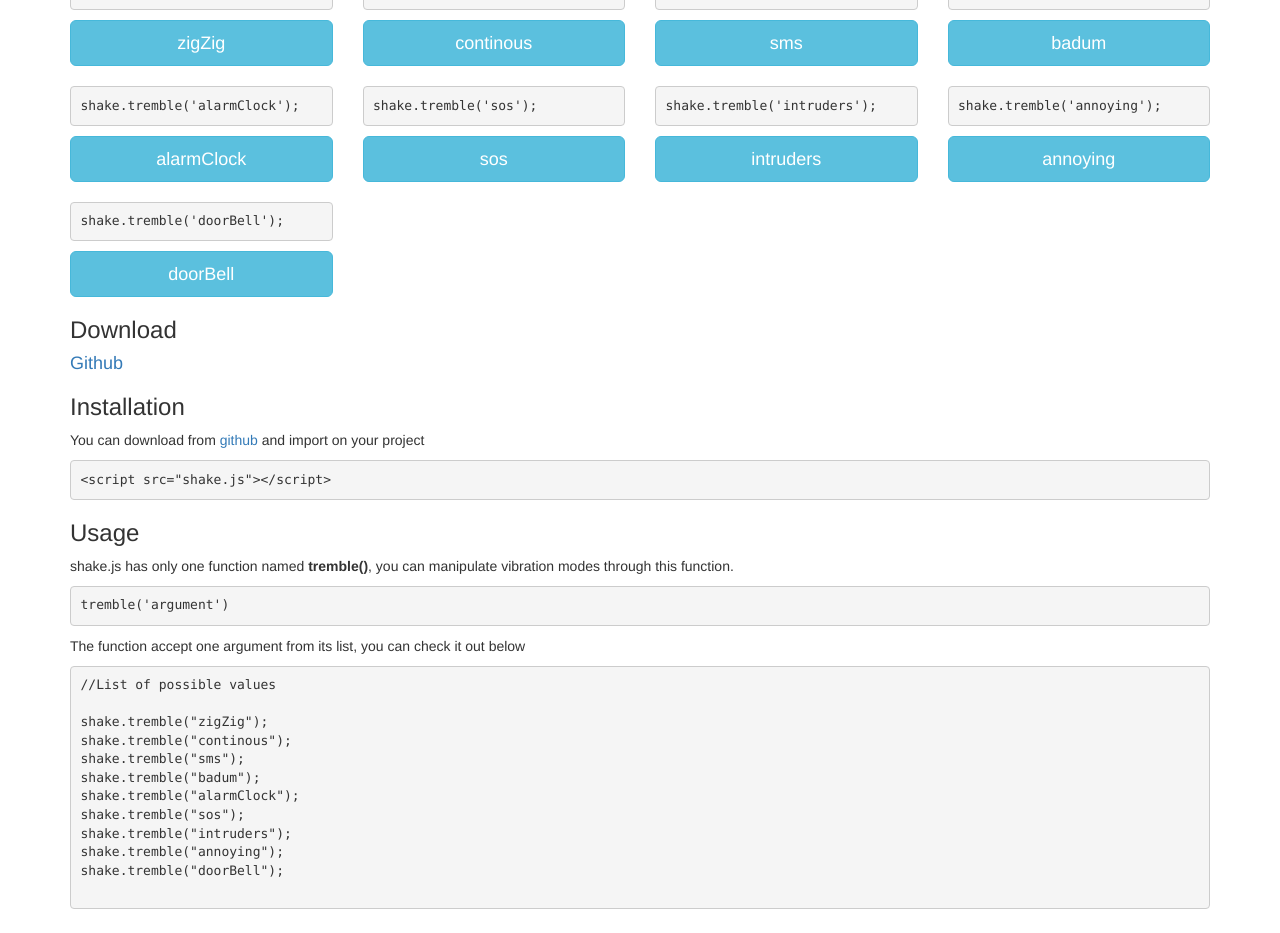
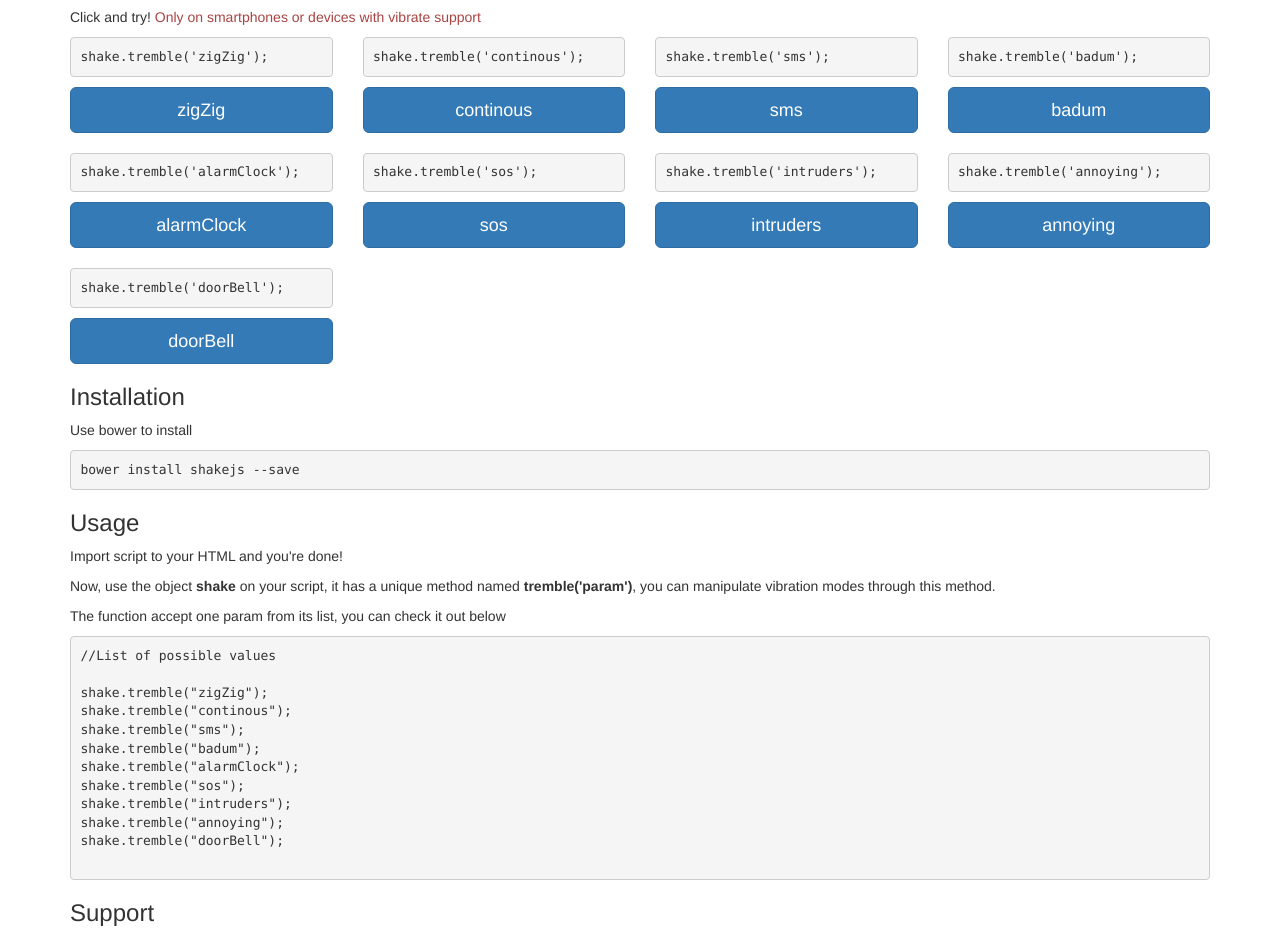
Before and after one commit to marcoshmendes/shake.js, a website: page docs/index.html in a window 1280 px wide. Shown: the part 316-1249 px from the top of the page. Drawn offline with nearby package versions, Linux system fonts and the light colour scheme.

Commit message:
improvement doc html

```diff
--- a/docs/index.html
+++ b/docs/index.html
@@ -32,73 +32,69 @@
       <div class="text-center">
         <h1>~~ Shake.JS ~~</h1>
         <p class="lead">Let's shake baby! shake.js is cool framework that uses Vibrate API from HTML5 to make smartphones shake up in different ways. You can use shake.js in your project to make your app more interactive</p>
+        <h3 style="background-color: #f7b776; width: auto; padding: 10px; color: #ffffff;"><strong>bower install shakejs --save</strong></h3>
       </div>
 
       <section>
       	<h3>Examples</h3>
-      	<p>Click and try! <span class="text-danger">Only on smartphones or computers with vibrate support</span></p>
+      	<p>Click and try! <span class="text-danger">Only on smartphones or devices with vibrate support</span></p>
       	<div class="row">
 	      	<div class="col-lg-3">
 	      		<pre>shake.tremble('zigZig');</pre>
-	      		<button class="btn btn-info btn-lg btn-block" onClick="tremble('zigZig')">zigZig</button>
+	      		<button class="btn btn-primary btn-lg btn-block" onClick="tremble('zigZig')">zigZig</button>
 	      	</div>
 	      	<div class="col-lg-3">
 	      		<pre>shake.tremble('continous');</pre>
-	      		<button class="btn btn-info btn-lg btn-block" onClick="tremble('continous')">continous</button>
+	      		<button class="btn btn-primary btn-lg btn-block" onClick="tremble('continous')">continous</button>
 	      	</div>
 	      	<div class="col-lg-3">
 	      		<pre>shake.tremble('sms');</pre>
-	      		<button class="btn btn-info btn-lg btn-block" onClick="tremble('sms')">sms</button>
+	      		<button class="btn btn-primary btn-lg btn-block" onClick="tremble('sms')">sms</button>
 	      	</div>
 	      	<div class="col-lg-3">
 	      		<pre>shake.tremble('badum');</pre>
-	      		<button class="btn btn-info btn-lg btn-block" onClick="tremble('badum')">badum</button>
+	      		<button class="btn btn-primary btn-lg btn-block" onClick="tremble('badum')">badum</button>
 	      	</div>
 	    </div>
 	    <br />
 	    <div class="row">
 	      	<div class="col-lg-3">
 	      		<pre>shake.tremble('alarmClock');</pre>
-	      		<button class="btn btn-info btn-lg btn-block" onClick="tremble('alarmClock')">alarmClock</button>
+	      		<button class="btn btn-primary btn-lg btn-block" onClick="tremble('alarmClock')">alarmClock</button>
 	      	</div>
 	      	<div class="col-lg-3">
 	      		<pre>shake.tremble('sos');</pre>
-	      		<button class="btn btn-info btn-lg btn-block" onClick="tremble('sos')">sos</button>
+	      		<button class="btn btn-primary btn-lg btn-block" onClick="tremble('sos')">sos</button>
 	      	</div>
 	      	<div class="col-lg-3">
 	      		<pre>shake.tremble('intruders');</pre>
-	      		<button class="btn btn-info btn-lg btn-block" onClick="tremble('intruders')">intruders</button>
+	      		<button class="btn btn-primary btn-lg btn-block" onClick="tremble('intruders')">intruders</button>
 	      	</div>
 	      	<div class="col-lg-3">
 	      		<pre>shake.tremble('annoying');</pre>
-	      		<button class="btn btn-info btn-lg btn-block" onClick="tremble('annoying')">annoying</button>
+	      		<button class="btn btn-primary btn-lg btn-block" onClick="tremble('annoying')">annoying</button>
 	      	</div>
 	    </div>
 	    <br />
 	    <div class="row">
 	      	<div class="col-lg-3">
 	      		<pre>shake.tremble('doorBell');</pre>
-	      		<button class="btn btn-info btn-lg btn-block" onClick="tremble('doorBell')">doorBell</button>
+	      		<button class="btn btn-primary btn-lg btn-block" onClick="tremble('doorBell')">doorBell</button>
 	      	</div>
       	</div>
       </section>
 
       <section>
-      	<h3>Download</h3>
-      	<a href="https://github.com/marcoshmendes/shakeJS"><h4>Github</h4></a>
-      </section>
-
-      <section>
       	<h3>Installation</h3>
-      	<p>You can download from <a href="https://github.com/marcoshmendes/shakeJS">github</a> and import on your project</p>
-      	<pre>&lt;script src="shake.js"&gt;&lt;/script&gt;</pre>
+      	<p>Use bower to install</p>
+      	<pre>bower install shakejs --save</pre>
       </section>
 
       <section>
       	<h3>Usage</h3>
-      	<p>shake.js has only one function named <strong>tremble()</strong>, you can manipulate vibration modes through this function.</p>
-      	<pre>tremble('argument')</pre>
-      	<p>The function accept one argument from its list, you can check it out below</p>
+      	<p>Import script to your HTML and you're done!</p>
+      	<p>Now, use the object <strong>shake</strong> on your script, it has a unique method named <strong>tremble('param')</strong>, you can manipulate vibration modes through this method.</p>
+      	<p>The function accept one param from its list, you can check it out below</p>
       	<pre>
 //List of possible values
 
@@ -115,14 +111,11 @@ shake.tremble("doorBell");
       </section>
 
       <section>
-      	<h1>Support</h1>
-      	<p>The site CanIUse shows browser support for this functionality</p>
-      	<img src="support-api.png" alt="Browser support for vibrate API">
+      	<h3>Support</h3>
+      	<p>You can check browser support for this functionality on this link: <a  href="https://caniuse.com/#search=Vibration%20API" target="_blank">https://caniuse.com/#search=Vibration%20API</a></p>
       </section>
 
-    </div><!-- /.container -->
-
-    <br /><br />
+    </div>
 
     <div class="container">
 	    <footer>
@@ -131,5 +124,13 @@ shake.tremble("doorBell");
 	    <br /><br />
 	</div>
 
+	<script>
+	  window.dataLayer = window.dataLayer || [];
+	  function gtag(){dataLayer.push(arguments);}
+	  gtag('js', new Date());
+
+	  gtag('config', 'UA-90111120-1');
+	</script>
+
 </body>
 </html>
```
